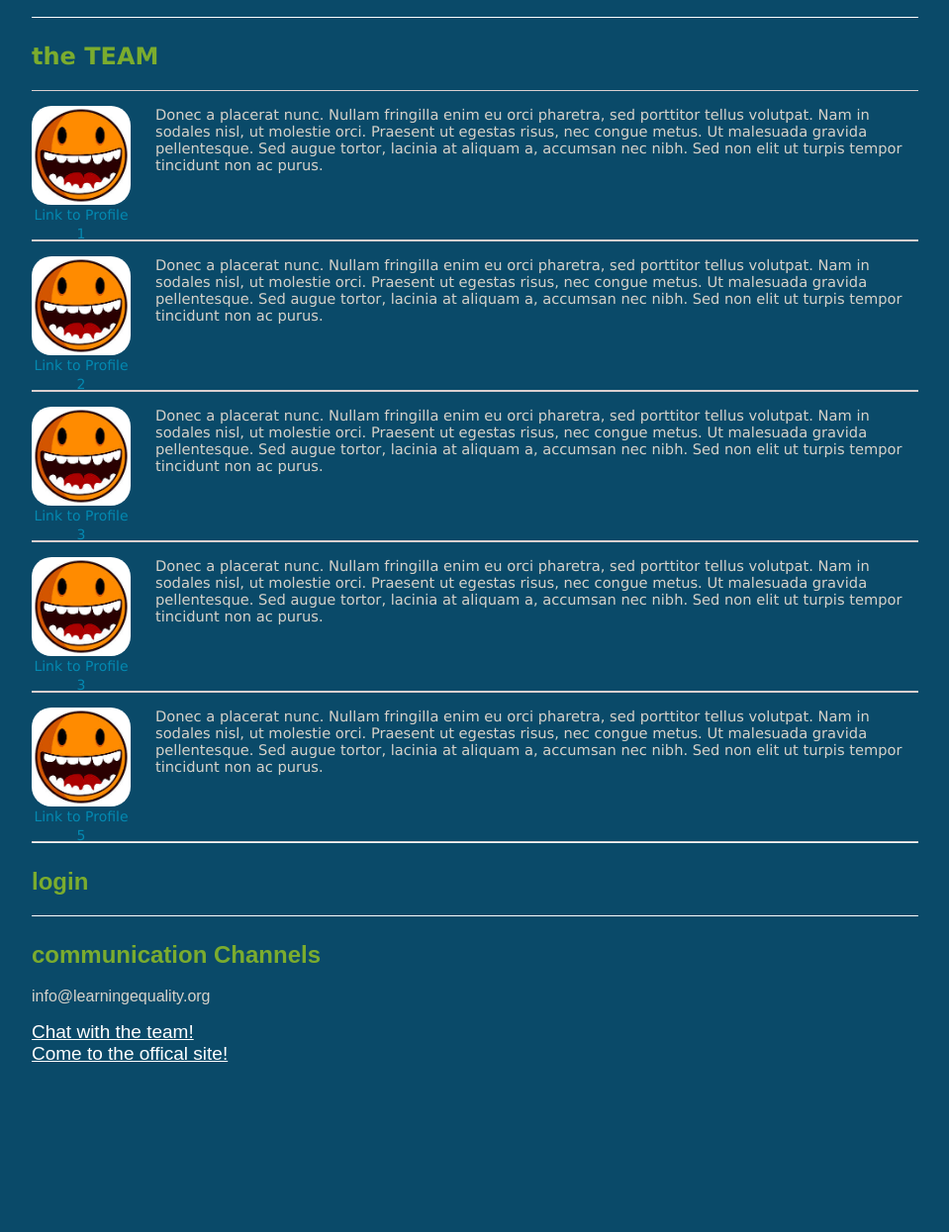
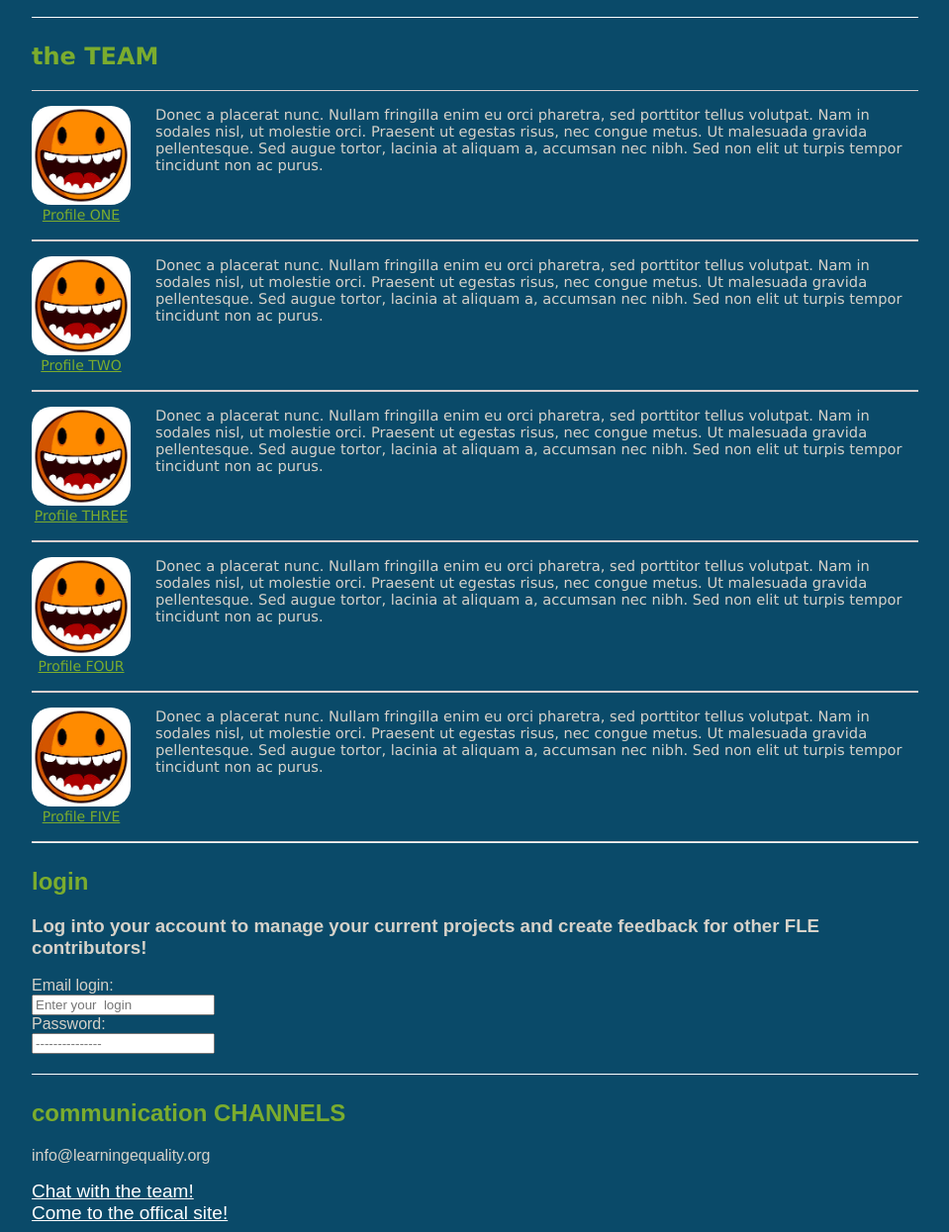
Before and after one commit to fle-internal/internal-app, a Python web app: template internal/templates/internal/profile_index.html in a window 1280 px wide. Shown: the part 1173-2418 px from the top of the page at 99% size, without its empty margins (168-1127 px from the left). Before the commit the page ends 2246 px from the top, so only its background shows below. Run offline with Jinja, Linux system fonts and the light colour scheme; the template is opened without the code that fills it, so the values that code supplies are empty; some web fonts are replaced.

Commit message:
Editted the initial view of the application

```diff
--- a/internal/internal/urls.py
+++ b/internal/internal/urls.py
@@ -2,12 +2,12 @@ from django.conf.urls import patterns, include, url
 
 # Uncomment the next two lines to enable the admin:
 from django.contrib import admin
+from profiles import views
+
+
 admin.autodiscover()
 
 urlpatterns = patterns('',
-    url(r'^admin/', include(admin.site.urls)),
-)
-
 
     # Uncomment the next line to enable the admin:
     url(r'^admin/', include(admin.site.urls)),
--- a/internal/profiles/views.py
+++ b/internal/profiles/views.py
@@ -6,5 +6,4 @@ def profile(request):
 	return render(request,'profile.html', {'values': inhere}) #edit
 
 def profile_index(request):
-	return render(request,'profile_index.html') #edit
-# Create your views here.
+	return render(request,'profile_index.html') #edit if we decide to populate data.
--- a/internal/templates/internal/profile.css
+++ b/internal/templates/internal/profile.css
@@ -88,9 +46,9 @@ h2{
 
 }
 
-#team_content span{
+#team_content a{
 	font-size: 14px;
-	color: #0489B1;
+	color: #7bac2e;
 
 }
 .profile_container{
@@ -185,17 +140,12 @@ h2{
 	color: white;
 }
 
-.login {
-        display:block;
-        clear:both;
-        margin-right:auto;
+#login{
+	margin: auto;
 }
-
-.login span {
-        display:block;
-        clear:both;
-        margin-bottom:10px;
-        margin-top:10px;
+form {
+    width: 200px;
+	float: center;
 }
 
 
--- a/internal/templates/internal/profile_index.html
+++ b/internal/templates/internal/profile_index.html
@@ -49,13 +49,20 @@ Aliquam sagittis lorem sed risus eleifend, eget rutrum est ultrices. Fusce volut
 		</div>
 			<div id = "separator"></div>
 
+		<script type="text/javascript">
+			function AlertIt() {
+				var answer = confirm ("User Should be logged in. This will direct them to the clicked user's profile where they can add feedback and view projects")
+				if (answer)
+				window.location="http://ct.fra.bz/ol/fz/sw/i49/5/5/2/frabz-Computer-Science-Major-What-my-friends-think-I-do-What-my-mom-th-15685d.jpg";
+			}
+		</script>
 
         <div id="team_content">
         	<h2>the TEAM</h2>
             <div class="profile_container">
 				<div class="headshot_frame">
 					<img src="img/fillerprofile.jpg" alt="member" />
-					<span>Link to Profile 1</span>
+					<a href="javascript:AlertIt();">Profile ONE</a>
 				</div>
 				<div class="profile_text">
 				Donec a placerat nunc. Nullam fringilla enim eu orci pharetra, sed porttitor tellus volutpat. Nam in sodales nisl, ut molestie orci. Praesent ut egestas risus, nec congue metus. Ut malesuada gravida pellentesque. Sed augue tortor, lacinia at aliquam a, accumsan nec nibh. Sed non elit ut turpis tempor tincidunt non ac purus.
@@ -64,7 +71,7 @@ Aliquam sagittis lorem sed risus eleifend, eget rutrum est ultrices. Fusce volut
 			<div class="profile_container">
 				<div class="headshot_frame">
 					<img src="img/fillerprofile.jpg" alt="member" />
-					<span>Link to Profile 2</span>
+					<a href="javascript:AlertIt();">Profile TWO</a>
 				</div>
 				<div class="profile_text">
 				Donec a placerat nunc. Nullam fringilla enim eu orci pharetra, sed porttitor tellus volutpat. Nam in sodales nisl, ut molestie orci. Praesent ut egestas risus, nec congue metus. Ut malesuada gravida pellentesque. Sed augue tortor, lacinia at aliquam a, accumsan nec nibh. Sed non elit ut turpis tempor tincidunt non ac purus.
@@ -73,7 +80,7 @@ Aliquam sagittis lorem sed risus eleifend, eget rutrum est ultrices. Fusce volut
 			<div class="profile_container">
 				<div class="headshot_frame">
 					<img src="img/fillerprofile.jpg" alt="member" />
-					<span>Link to Profile 3</span>
+					<a href="javascript:AlertIt();">Profile THREE</a>
 				</div>
 				<div class="profile_text">
 				Donec a placerat nunc. Nullam fringilla enim eu orci pharetra, sed porttitor tellus volutpat. Nam in sodales nisl, ut molestie orci. Praesent ut egestas risus, nec congue metus. Ut malesuada gravida pellentesque. Sed augue tortor, lacinia at aliquam a, accumsan nec nibh. Sed non elit ut turpis tempor tincidunt non ac purus.
@@ -82,7 +89,7 @@ Aliquam sagittis lorem sed risus eleifend, eget rutrum est ultrices. Fusce volut
 			<div class="profile_container">
 				<div class="headshot_frame">
 					<img src="img/fillerprofile.jpg" alt="member" />
-					<span>Link to Profile 3</span>
+					<a href="javascript:AlertIt();">Profile FOUR</a>
 				</div>
 				<div class="profile_text">
 				Donec a placerat nunc. Nullam fringilla enim eu orci pharetra, sed porttitor tellus volutpat. Nam in sodales nisl, ut molestie orci. Praesent ut egestas risus, nec congue metus. Ut malesuada gravida pellentesque. Sed augue tortor, lacinia at aliquam a, accumsan nec nibh. Sed non elit ut turpis tempor tincidunt non ac purus.
@@ -91,7 +98,7 @@ Aliquam sagittis lorem sed risus eleifend, eget rutrum est ultrices. Fusce volut
 			<div class="profile_container">
 				<div class="headshot_frame">
 					<img src="img/fillerprofile.jpg" alt="member" />
-					<span>Link to Profile 5</span>
+					<a href="javascript:AlertIt();">Profile FIVE</a>
 				</div>
 				<div class="profile_text">
 				Donec a placerat nunc. Nullam fringilla enim eu orci pharetra, sed porttitor tellus volutpat. Nam in sodales nisl, ut molestie orci. Praesent ut egestas risus, nec congue metus. Ut malesuada gravida pellentesque. Sed augue tortor, lacinia at aliquam a, accumsan nec nibh. Sed non elit ut turpis tempor tincidunt non ac purus.
@@ -102,11 +109,16 @@ Aliquam sagittis lorem sed risus eleifend, eget rutrum est ultrices. Fusce volut
 
 		<div id = "login">
         	<h2>login</h2>
+            <h3>Log into your account to manage your current projects and create feedback for other FLE contributors!</h3>
+            <form>
+				Email login: <input type="text" placeholder="Enter your  login" name="firstname"><br>
+				Password: <input type="text" placeholder="---------------" name="lastname">
+			</form>
 
 		</div>
 
 		<div id = "contact">
-			<h2>communication Channels</h2>
+			<h2>communication CHANNELS</h2>
 			<p>info@learningequality.org</p>
             <a href = "http://chat.learningequality.org:3000/">Chat with the team!</a>
             <br/>
```
Also changed, not shown: other parts of internal/templates/internal/profile.css (+0 -45 lines), internal/profiles/models.py (+0 -18 lines).
